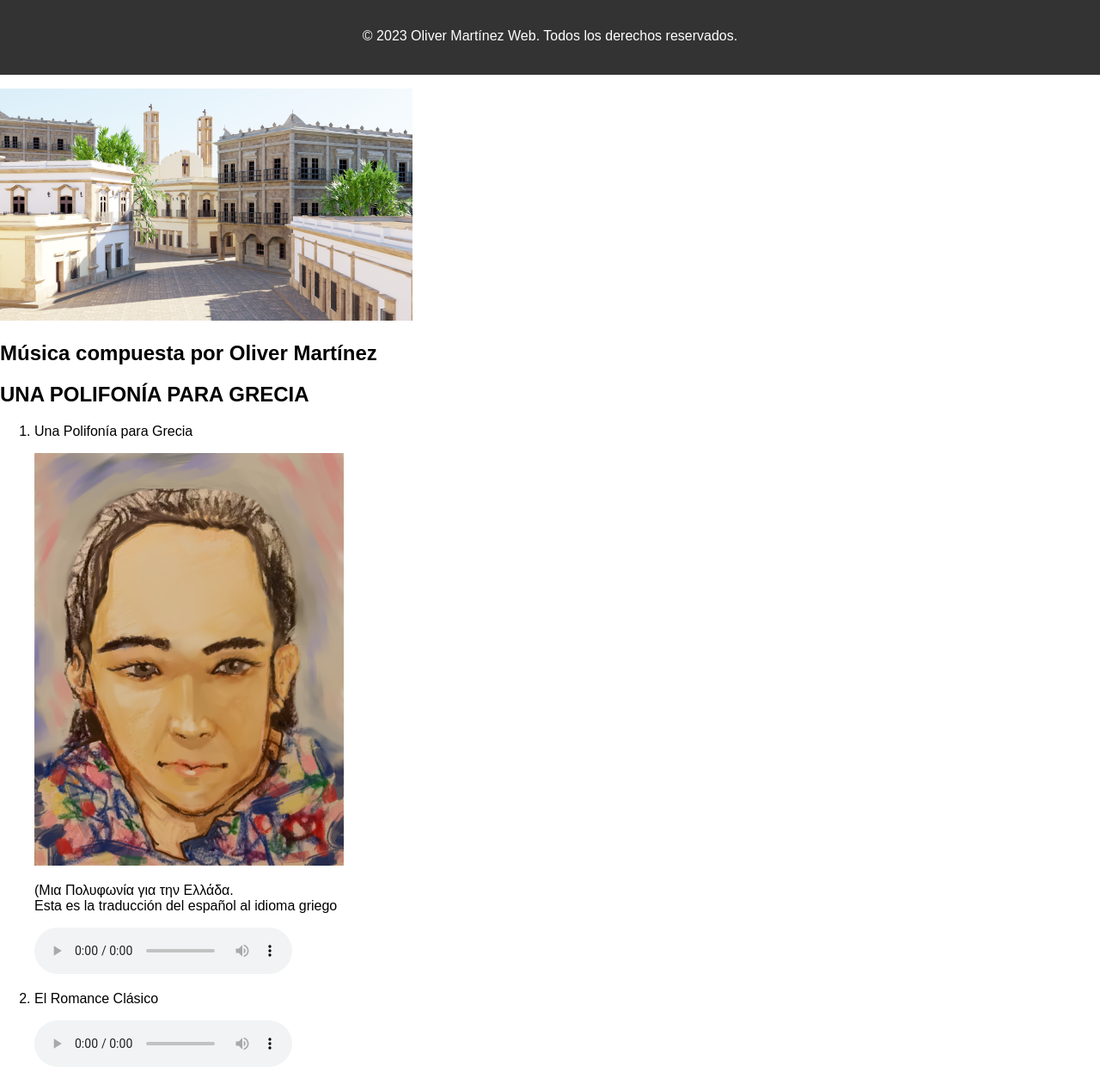
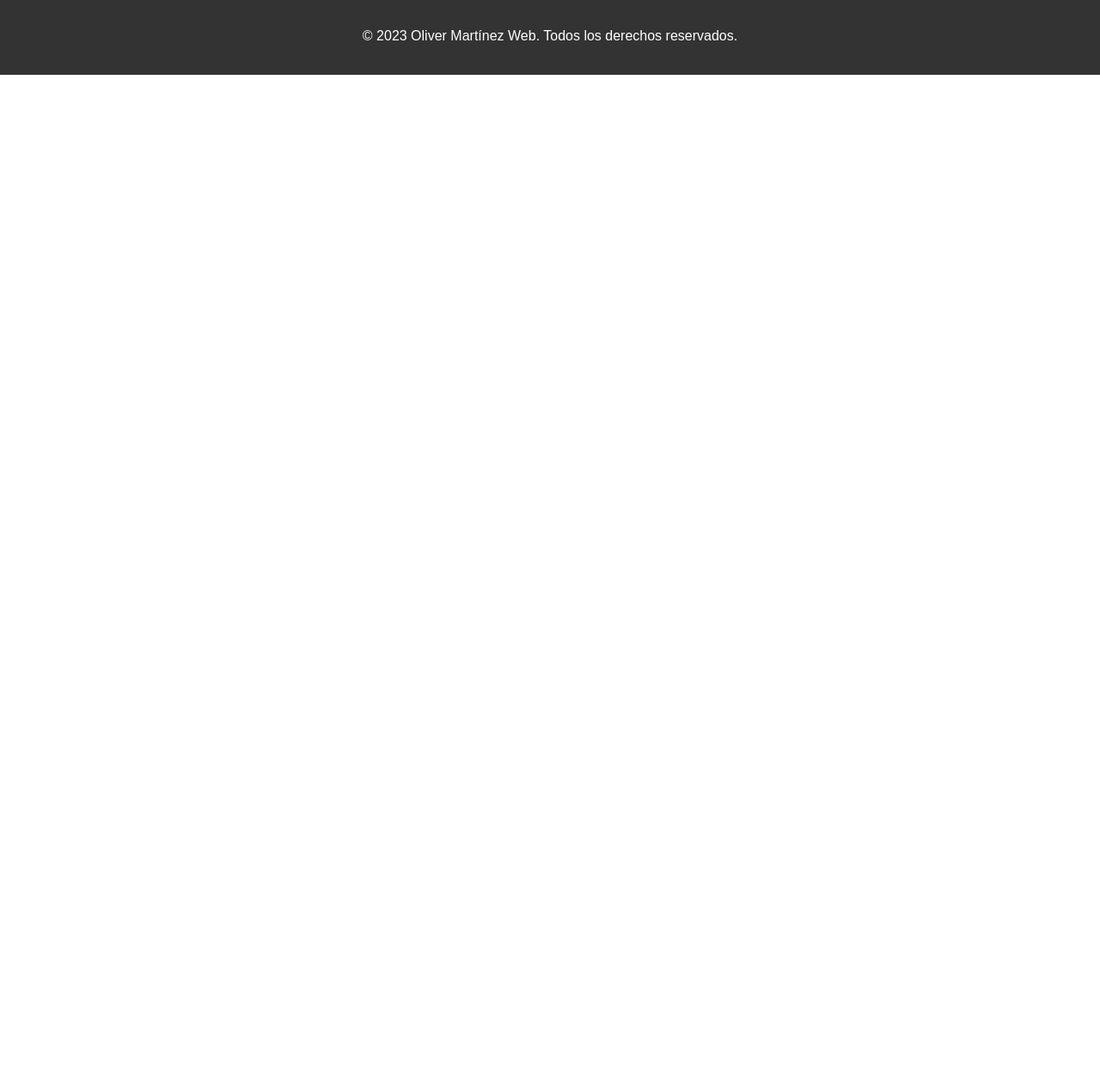
Before and after one commit to olivermartista/hosting2, a plain HTML site: page index.html in a window 1280 px wide. Shown: the part 1042-2303 px from the top of the page at 86% size. After the commit the page ends 1129 px from the top, so only its background shows below. Drawn offline with Linux system fonts and the light colour scheme.

Commit message:
Update index.html
eliminar los elementos para despues darle mejor estructuración

```diff
--- a/index.html
+++ b/index.html
@@ -56,30 +56,5 @@
 				<p>&copy; 2023 Oliver Martínez Web. Todos los derechos reservados.</p>
 			</div>
 		</footer>
-
-		<p><img src="ciudad_colonial_iglesia_480.png" width= 480></p>
-		<p id="descripcion-bio"> </p>
-
-		<h2>Música compuesta por Oliver Martínez</h2>
-		<H2>UNA POLIFONÍA PARA GRECIA</H2>
-
-			<OL>
-				<li>Una Polifonía para Grecia</li>
-				<P><img src="grecia_hermana_512.png" height= 480></P>
-				<p>(Μια Πολυφωνία για την Ελλάδα. <br>Esta es la traducción del español al idioma griego</p>
-					<P><AUDIO controls autoplay loop>
-					<source src="Una Polifonía para Grecia.mp3"
-					type ="audio/mp3">
-					</AUDIO></P>
-
-				<li>El Romance Clásico</li>
-				<p><AUDIO controls autoplay loop>
-				<source src="01 El Romance Clásico.mp3"
-					type ="audio/mp3">
-				</AUDIO></p>
-
-			</OL>
-
 	</BODY>
-
 </html>
```
